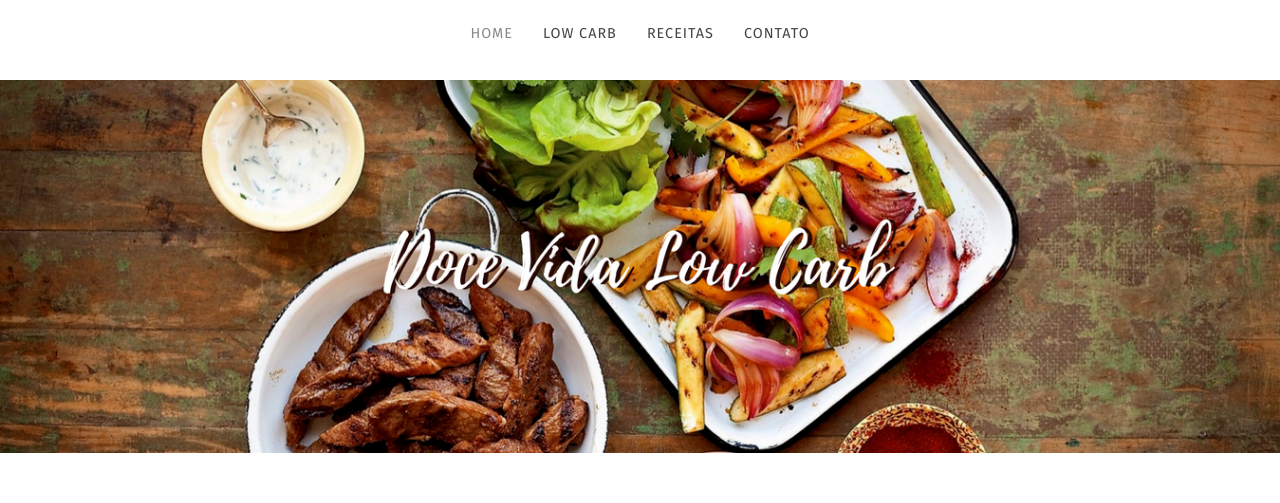
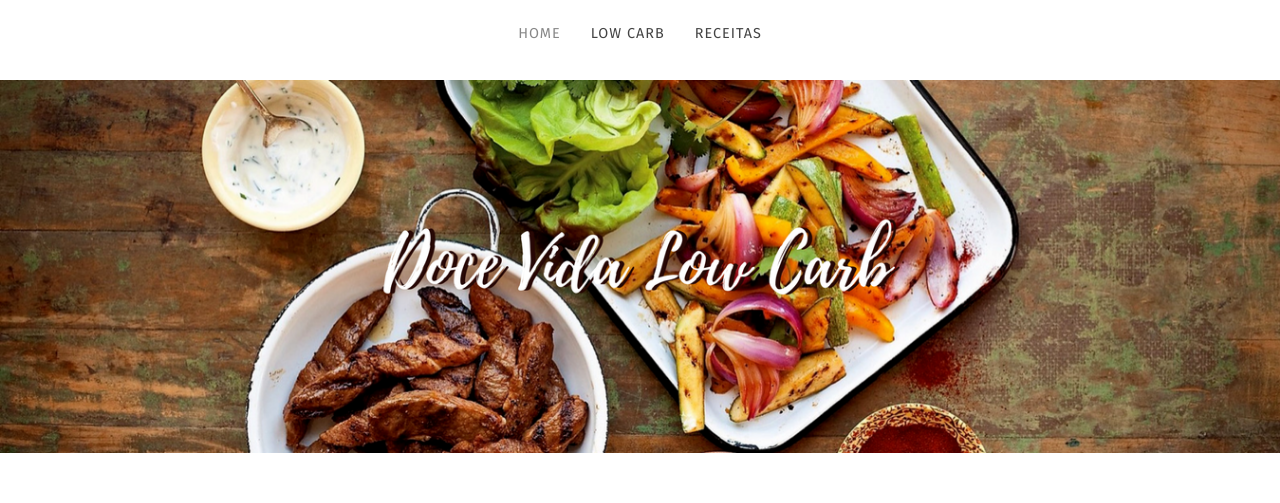
Before and after one commit to docevidalowcarb/docevidalowcarb.github.io, a Jekyll site: the page built from index.html, in a window 1280 px wide. Shown: the top 503 px of the page. Built offline with Jekyll 4.4.1, drawn with Linux system fonts in a browser that asks for light colours; some web fonts are replaced; the list of posts is cut into pages by our own code; grey boxes are pictures that could not be loaded.

Commit message:
Updated '_data/navigation.yml' via CloudCannon

```diff
--- a/_data/navigation.yml
+++ b/_data/navigation.yml
@@ -4,5 +4,3 @@
   link: /dieta-low-carb/
 - name: Receitas
   link: /receitas/
-- name: Contato
-  link: /contato/
```
